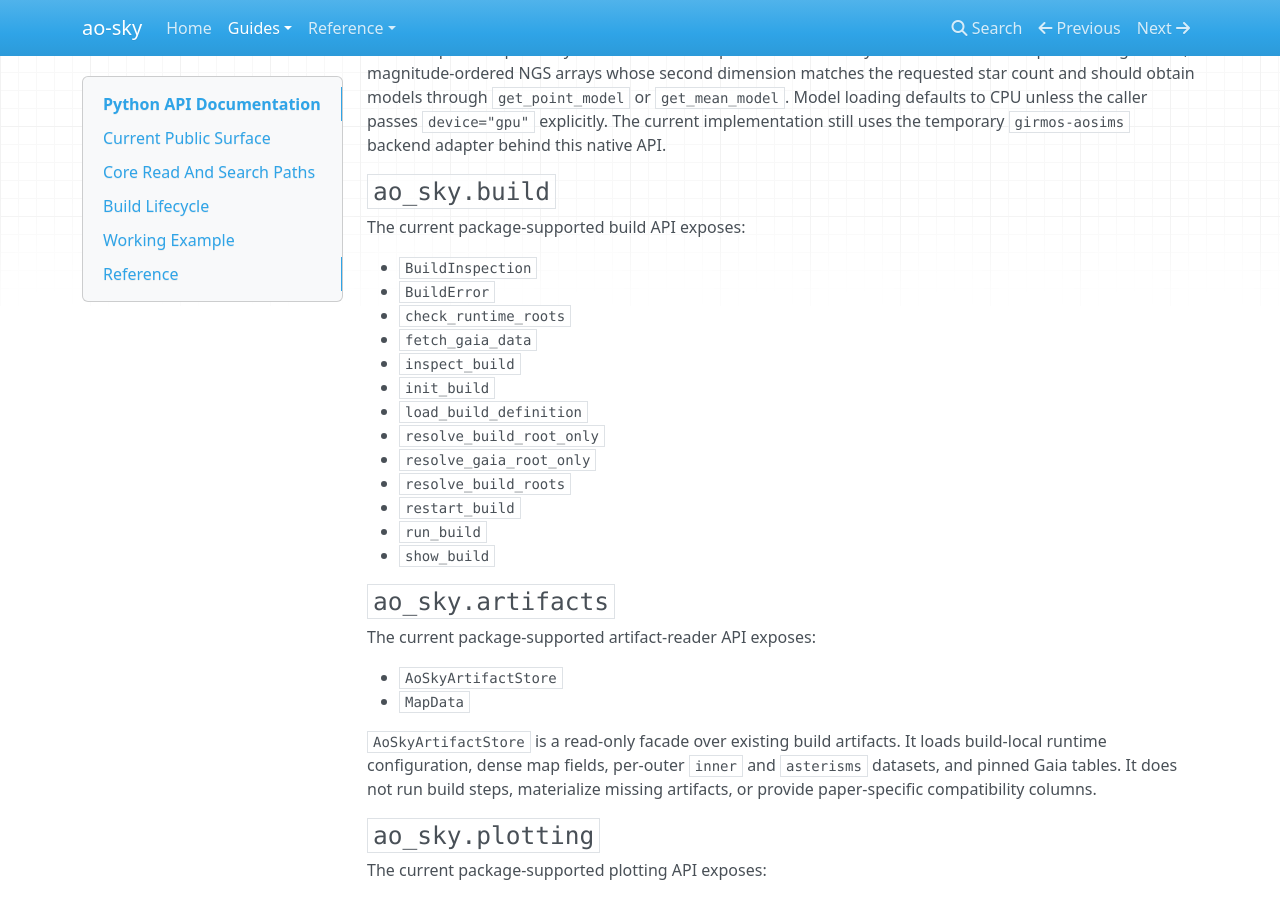
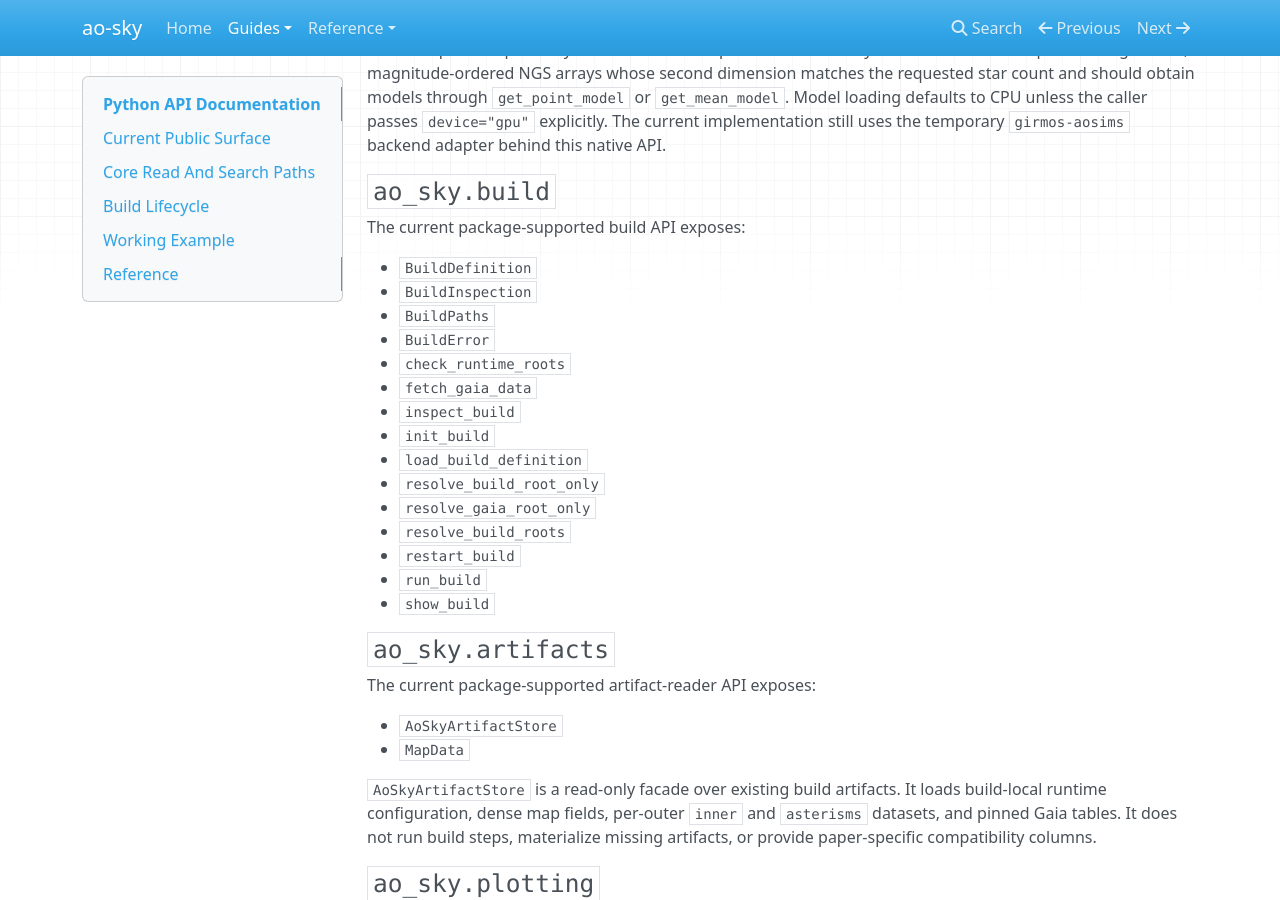
Before and after one commit to nvnunes/ao-sky, an MkDocs documentation site: the page built from docs/api.md, in a window 1280 px wide and 900 px high, scrolled down 3601 px. Built offline with MkDocs 1.6.1, drawn with Linux system fonts in a browser that asks for light colours; nearby versions of some CDN libraries.

Commit message:
Expose public build contract types

```diff
--- a/docs/api.md
+++ b/docs/api.md
@@ -173,7 +173,9 @@ the temporary `girmos-aosims` backend adapter behind this native API.
 
 The current package-supported build API exposes:
 
+- `BuildDefinition`
 - `BuildInspection`
+- `BuildPaths`
 - `BuildError`
 - `check_runtime_roots`
 - `fetch_gaia_data`
```
Also changed, not shown: 3 other files.
